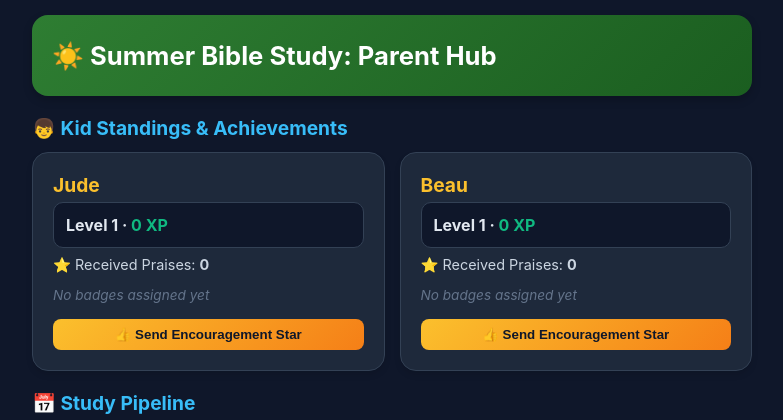
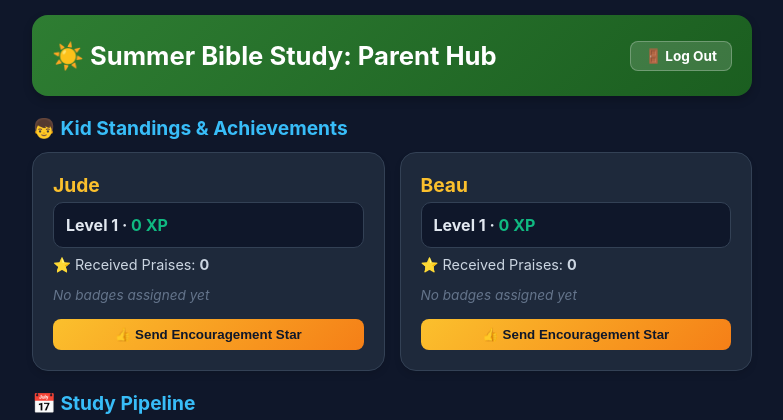
Before and after one commit to LiamN-Dev/bible_study_app, a Flask app: page /parent in a window 1280 px wide. Shown: the top 420 px of the page, without its empty margins (248-1031 px from the left). Run offline with Flask 3, Linux system fonts and the light colour scheme; data comes from the database, SQL or seed files in the repository; data that the repository does not hold is empty.

Commit message:
Refactor header layout and add log out button

```diff
--- a/templates/parent.html
+++ b/templates/parent.html
@@ -23,8 +23,13 @@
     </style>
 </head>
 <body>
-    <div class="header">
-        <h1 style="margin:0; font-size:1.6rem;">☀️ Summer Bible Study: Parent Hub</h1>
+    <div class="header" style="position: relative; display: flex; justify-content: space-between; align-items: center; wrap: wrap; gap: 10px;">
+        <div>
+            <h1 style="margin:0; font-size:1.6rem;">☀️ Summer Bible Study: Parent Hub</h1>
+        </div>
+        <a href="/" style="background: rgba(255,255,255,0.15); color: white; text-decoration: none; padding: 6px 14px; border-radius: 8px; font-weight: bold; font-size: 0.85rem; border: 1px solid rgba(255,255,255,0.25); transition: background 0.2s;">
+            🚪 Log Out
+        </a>
     </div>
 
     <h2 style="font-size:1.2rem; margin-bottom:12px; color:#38bdf8;">👦 Kid Standings & Achievements</h2>
```
